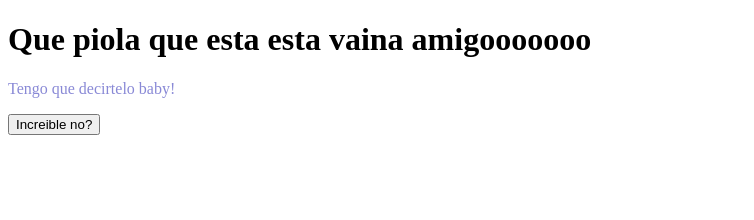
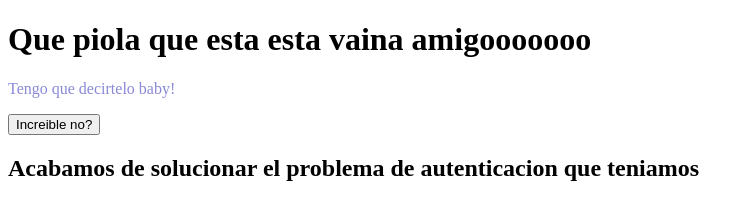
Before and after one commit to EliasYIZVZ/repoGit-WSL, a plain HTML site: page index.html in a window 1280 px wide. Shown: the whole page, without its empty margins (0-754 px from the left). Drawn offline with Linux system fonts and the light colour scheme.

Commit message:
second commit

```diff
--- a/index.html
+++ b/index.html
@@ -9,5 +9,7 @@
 
         <p style="color:rgb(137, 137, 214)">Tengo que decirtelo baby! </p>
         <button>Increible no?</button>
+
+        <h2>Acabamos de solucionar el problema de autenticacion que teniamos</h2>
     </body>
 </html>
```
